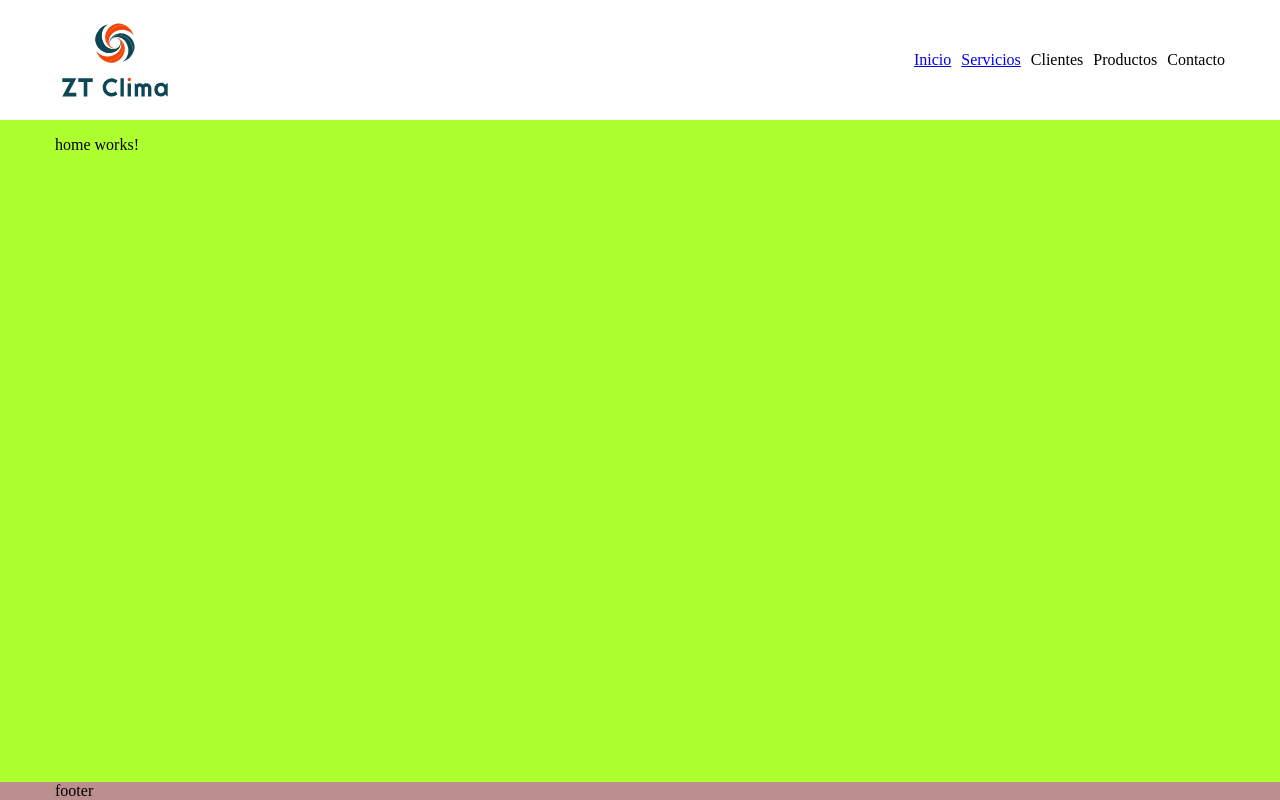
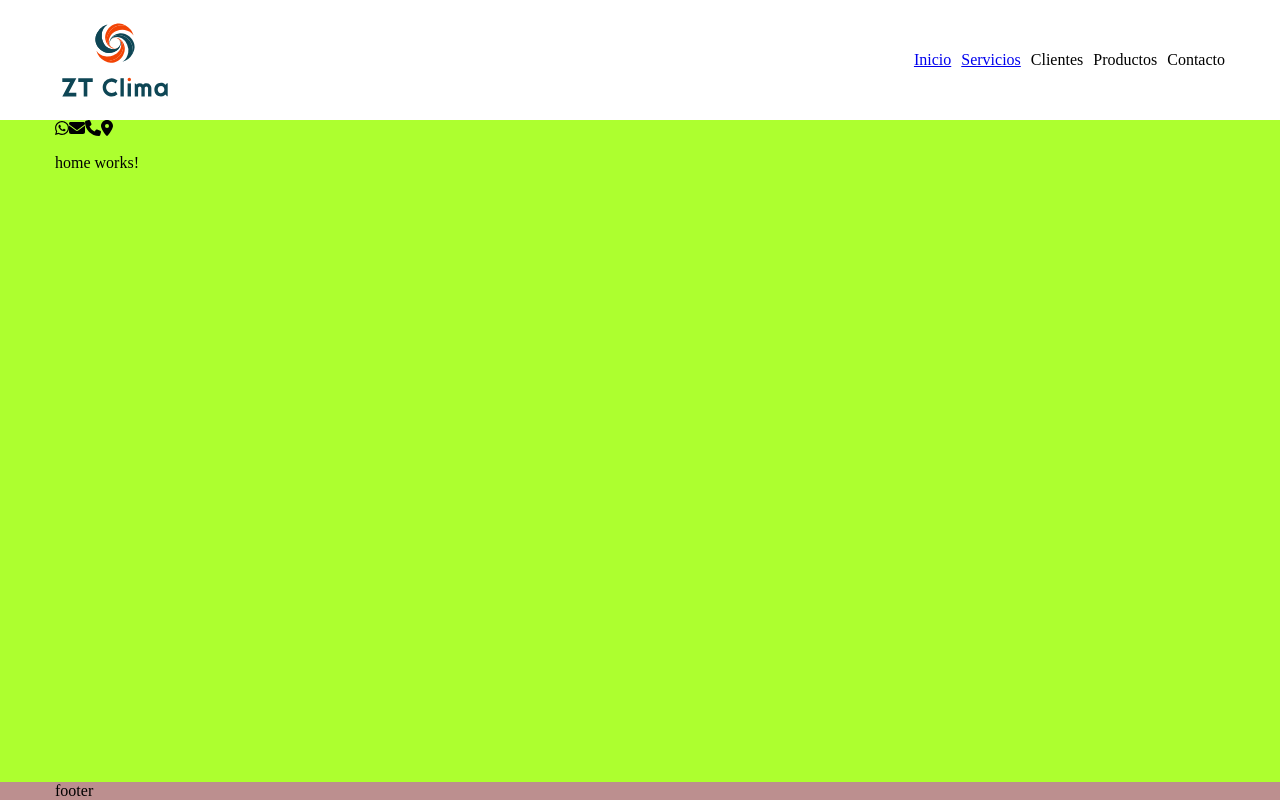
Before and after one commit to Terpodia/zt-clima-web-app, an Angular app: page / in a window 1280 px wide. Built offline with nearby package versions, Linux system fonts and the light colour scheme.

Commit message:
feat: font awesome package

```diff
--- a/package.json
+++ b/package.json
@@ -21,6 +21,11 @@
     "@angular/platform-server": "^17.1.0",
     "@angular/router": "^17.1.0",
     "@angular/ssr": "^17.1.0",
+    "@fortawesome/angular-fontawesome": "^0.14.1",
+    "@fortawesome/fontawesome-svg-core": "^6.5.1",
+    "@fortawesome/free-brands-svg-icons": "^6.5.1",
+    "@fortawesome/free-regular-svg-icons": "^6.5.1",
+    "@fortawesome/free-solid-svg-icons": "^6.5.1",
     "express": "^4.18.2",
     "rxjs": "~7.8.0",
     "tslib": "^2.3.0",
--- a/src/app/app.component.html
+++ b/src/app/app.component.html
@@ -2,6 +2,10 @@
 
 <main class="content">
   <div class="container">
+    <fa-icon [icon]="faWhatsapp"></fa-icon>
+    <fa-icon [icon]="faEnvelope"></fa-icon>
+    <fa-icon [icon]="faPhone"></fa-icon>
+    <fa-icon [icon]="faMapMarkerAlt"></fa-icon>
     <router-outlet></router-outlet>
   </div>
 </main>
--- a/src/app/app.component.ts
+++ b/src/app/app.component.ts
@@ -2,14 +2,25 @@ import { Component } from '@angular/core';
 import { RouterOutlet } from '@angular/router';
 import { HeaderComponent } from './components/header/header.component';
 import { FooterComponent } from './components/footer/footer.component';
+import { FontAwesomeModule } from '@fortawesome/angular-fontawesome';
+import { faWhatsapp } from '@fortawesome/free-brands-svg-icons';
+import {
+  faEnvelope,
+  faPhone,
+  faMapMarkerAlt,
+} from '@fortawesome/free-solid-svg-icons';
 
 @Component({
   selector: 'app-root',
   standalone: true,
-  imports: [RouterOutlet, HeaderComponent, FooterComponent],
+  imports: [RouterOutlet, HeaderComponent, FooterComponent, FontAwesomeModule],
   templateUrl: './app.component.html',
-  styleUrl: './app.component.scss'
+  styleUrl: './app.component.scss',
 })
 export class AppComponent {
   title = 'zt-clima-web-app';
+  faWhatsapp = faWhatsapp;
+  faEnvelope = faEnvelope;
+  faPhone = faPhone;
+  faMapMarkerAlt = faMapMarkerAlt;
 }
```
Also changed, not shown: 1 other file (tests, documents, lock files or other folders).
